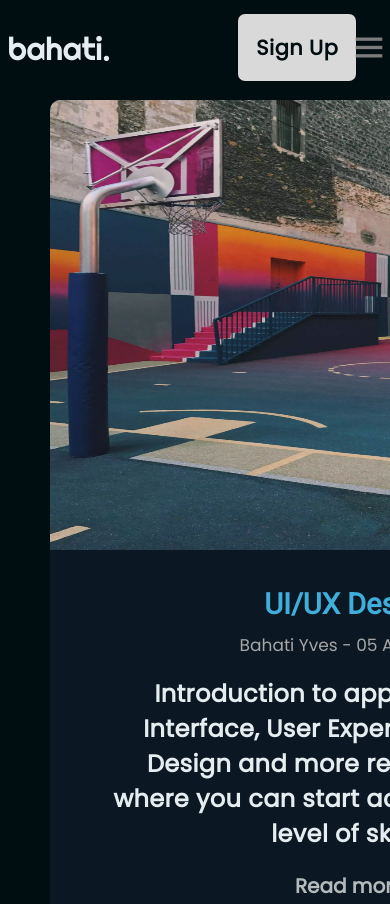
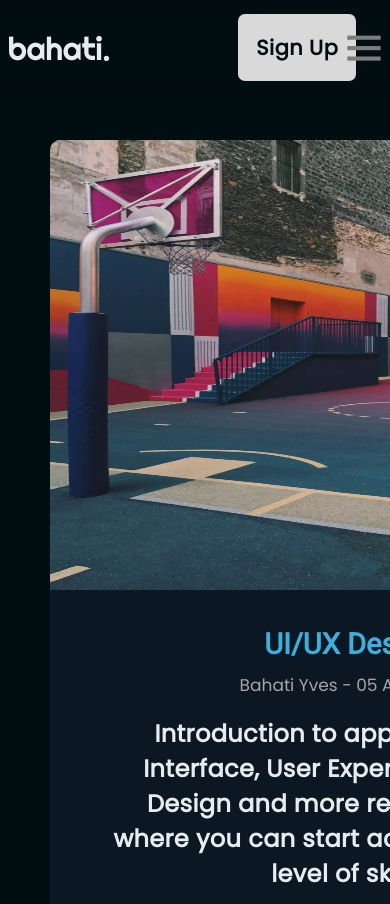
Before and after one commit to bahati10/my-brand, a plain HTML site: page Blog/blog.html in a window 390 px wide. Shown: the top 904 px of the page. Drawn offline with nearby package versions, Linux system fonts and the light colour scheme.

Commit message:
Reverted Responsiveness changes

```diff
--- a/Blog/blog.css
+++ b/Blog/blog.css
@@ -26,6 +26,7 @@ body::-webkit-scrollbar {
 
 
 header {
+    backdrop-filter: blur(3px);
     position: fixed;
     width: 100%;
     top: 0;
@@ -287,7 +288,7 @@ img {
     }
 
     .blog {
-        margin-top: 40px;
+        margin-top: 80px;
     }
 
     .signup {
@@ -298,18 +299,13 @@ img {
         font-size: 2em;
     }
 
-    .navbar a{
-        font-size: 19px;
-    }
-
     .main a {
         padding: 18px;
         margin-right: 26px;
     }
 
-
     #menu-icon {
-        font-size: 40px;
+        font-size: 50px !important;
     }
 }
 
```
